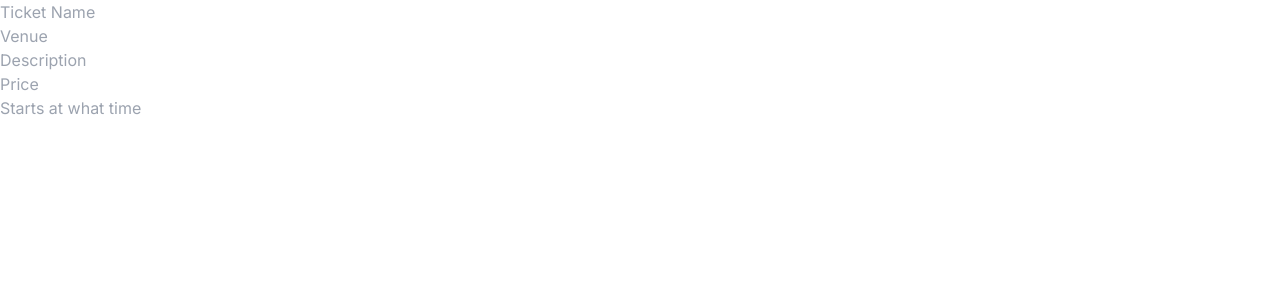
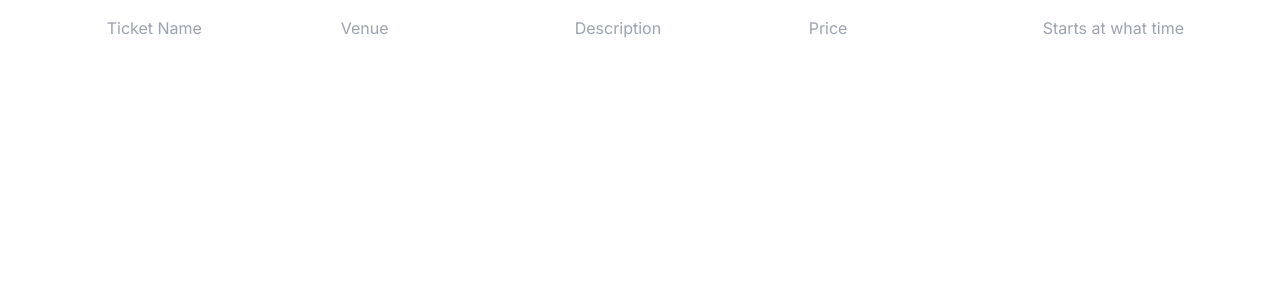
Before and after one commit to brayanriunge/ticketing, a Next.js app: page /components/Dashboard in a window 1280 px wide. Shown: the top 300 px of the page. Built offline with nearby package versions, Linux system fonts and the light colour scheme.

Commit message:
dashboard designing

```diff
--- a/app/components/Dashboard/page.tsx
+++ b/app/components/Dashboard/page.tsx
@@ -15,7 +15,8 @@ export default function Dashboard() {
   } = useForm<formValues>();
   return (
     <form action="">
-      <div>
+      <div className="gap-16  md:h-full pb-4"></div>
+      <div className="md:flex w-5/6 mx-auto md:h-5/6 items-center justify-between">
         <div>
           <input
             type="name"
```
